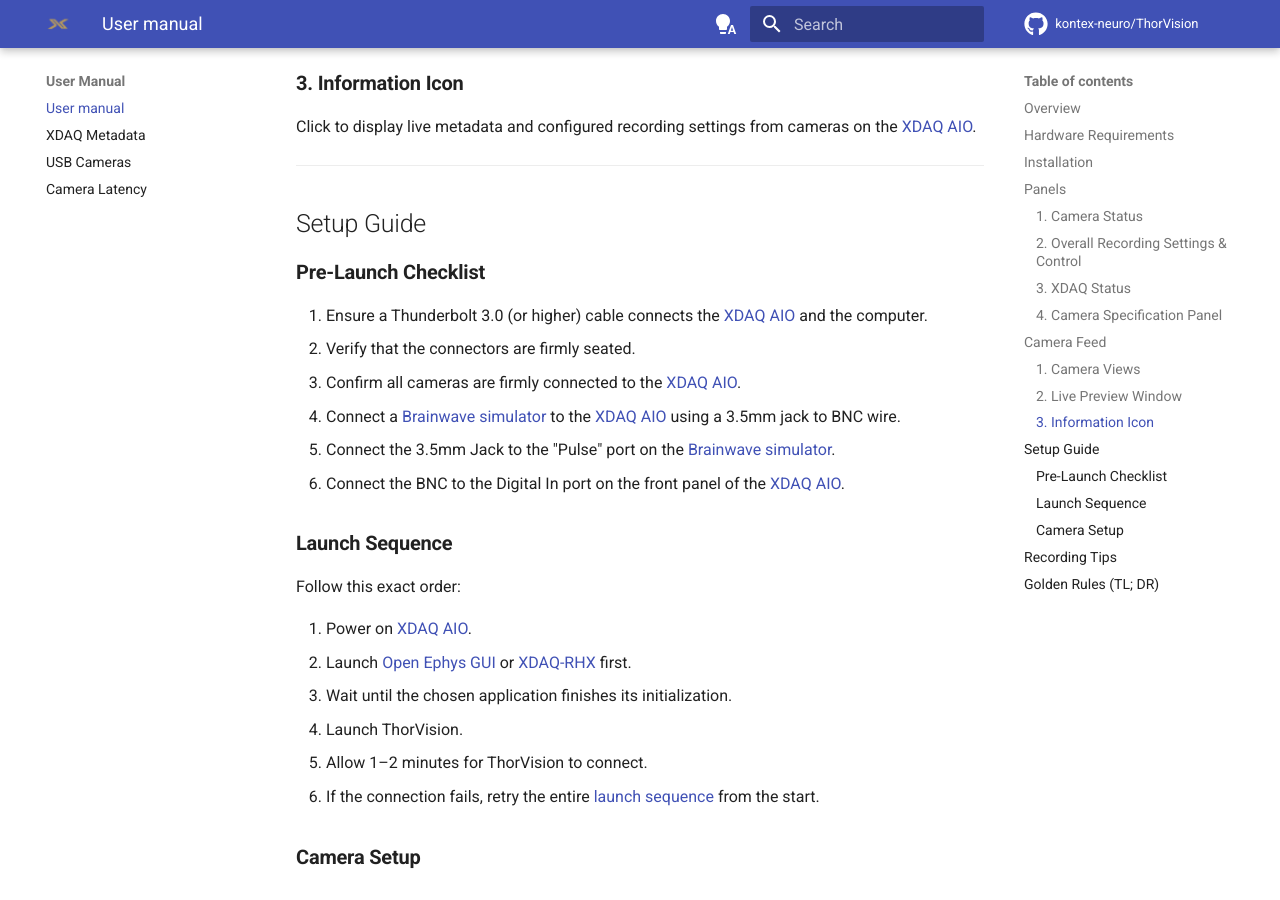
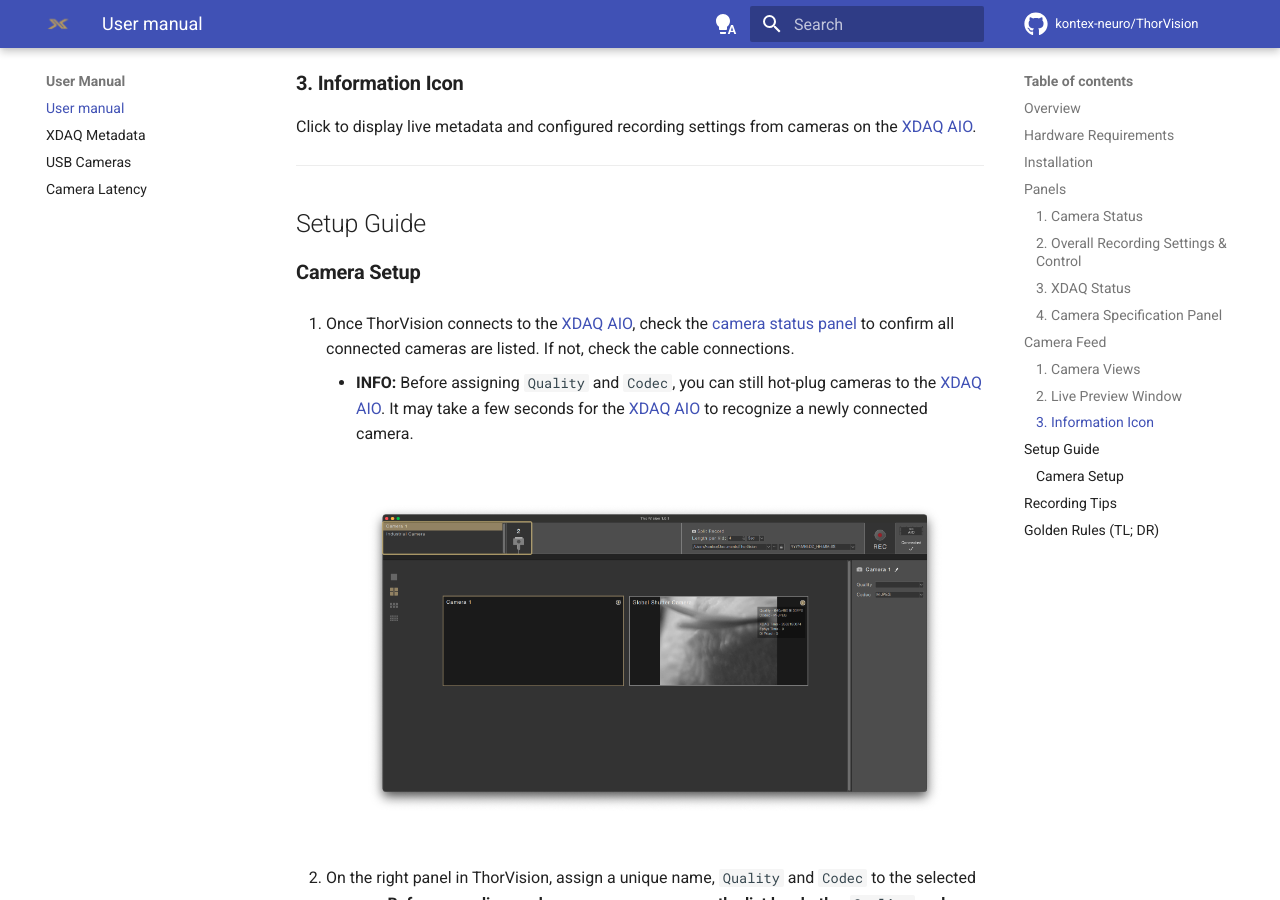
Before and after one commit to kontex-neuro/ThorVisionUserManual, an MkDocs documentation site: the page built from docs/user-manual.md, in a window 1280 px wide and 900 px high, scrolled down 3652 px. Built offline with MkDocs 1.6.1 and Material for MkDocs 9.7.7, drawn with Linux system fonts in a browser that asks for light colours; comment, search, counter and statistics services are not loaded; some of the changed text lies outside the part shown.

Commit message:
text editing

```diff
--- a/docs/user-manual.md
+++ b/docs/user-manual.md
@@ -76,7 +76,7 @@
 
 ### **2. Overall Recording Settings & Control**
 
-Saving Options: Choose between:
+Saving Options: Choose between
 
 - **Continuous:** Record a single, uninterrupted video file for the entire recording session.
 - **Split Record:** Record multiple video files, each divided into predefined segments (e.g., 5 seconds, 10 seconds).
@@ -129,25 +129,6 @@
 
 ## Setup Guide
 
-### **Pre-Launch Checklist**
-
-1. Ensure a Thunderbolt 3.0 (or higher) cable connects the [XDAQ AIO](https://www.kontex.io/xdaq) and the computer.
-2. Verify that the connectors are firmly seated.
-3. Confirm all cameras are firmly connected to the [XDAQ AIO](https://www.kontex.io/xdaq).
-4. Connect a [Brainwave simulator](https://www.kontex.io/product/Brainwave-Simulator) to the [XDAQ AIO](https://www.kontex.io/xdaq) using a 3.5mm jack to BNC wire.
-5. Connect the 3.5mm Jack to the "Pulse" port on the [Brainwave simulator](https://www.kontex.io/product/Brainwave-Simulator).
-6. Connect the BNC to the Digital In port on the front panel of the [XDAQ AIO](https://www.kontex.io/xdaq).
-
-### **Launch Sequence**
-
-Follow this exact order:
-
-1. Power on [XDAQ AIO](https://www.kontex.io/xdaq).
-2. Launch [Open Ephys GUI](https://open-ephys.org/gui) or [XDAQ-RHX](https://github.com/kontex-neuro/Intan-RHX) first.
-3. Wait until the chosen application finishes its initialization.
-4. Launch ThorVision.
-5. Allow 1–2 minutes for ThorVision to connect.
-6. If the connection fails, retry the entire [launch sequence](#launch-sequence) from the start.
 
 ### **Camera Setup**
 
@@ -165,11 +146,7 @@
 * If the camera-naming function behaves abnormally, restart the ThorVision interface and try again.
 ///
 
-/// warning | IMPORTANT
-- Do **NOT** assign the same name to different cameras. This can cause file overwrites during recording sessions.
 
-- Do **NOT** change `Quality` / `Codec` once the preview has started. This can cause the camera to freeze.
-///
 
 <div class="center-block">
   <img src="../camera-setup-2.png" alt="Camera Setup 2">
```
